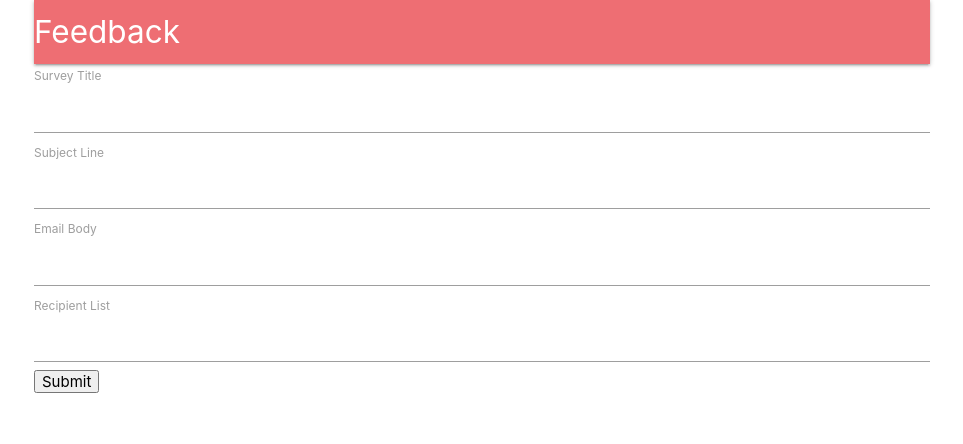
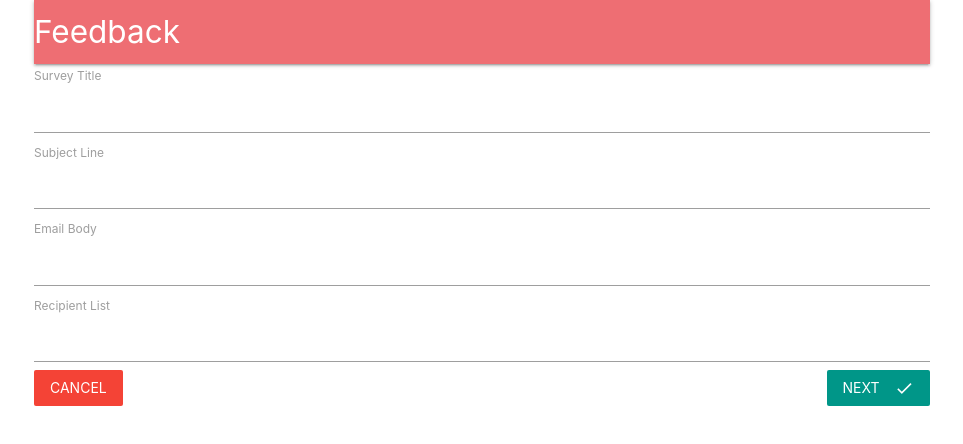
Before and after one commit to Bharath2511/Survey, a React (Create React App) app in the folder client/: page /surveys/new in a window 1280 px wide. Shown: the top 444 px of the page, without its empty margins (158-1121 px from the left). Built offline with nearby package versions, Linux system fonts and the light colour scheme; no server answers.

Commit message:
styling form

```diff
--- a/client/src/components/surveys/SurveyForm.js
+++ b/client/src/components/surveys/SurveyForm.js
@@ -2,6 +2,7 @@
 import { reduxForm, Field } from "redux-form";
 import SurveyField from "./SurveyField";
 import _ from "lodash";
+import { Link } from "react-router-dom";
 
 const FIELDS = [
   { label: "Survey Title", name: "title" },
@@ -9,7 +10,7 @@
   { label: "Email Body", name: "body" },
   { label: "Recipient List", name: "emails" }
 ];
-
+//whenever a user is typing it gets stored in redux store
 class SurveyForm extends Component {
   renderFields() {
     return _.map(FIELDS, ({ label, name }) => {
@@ -29,7 +30,13 @@
       <div>
         <form onSubmit={this.props.handleSubmit(values => console.log(values))}>
           {this.renderFields()}
-          <button>Submit</button>
+          <Link to="/surveys" className="red btn-flat white-text">
+            Cancel
+          </Link>
+          <button type="submit" className="teal btn-flat right white-text">
+            Next
+            <i className="material-icons right">done</i>
+          </button>
         </form>
       </div>
     );
```
